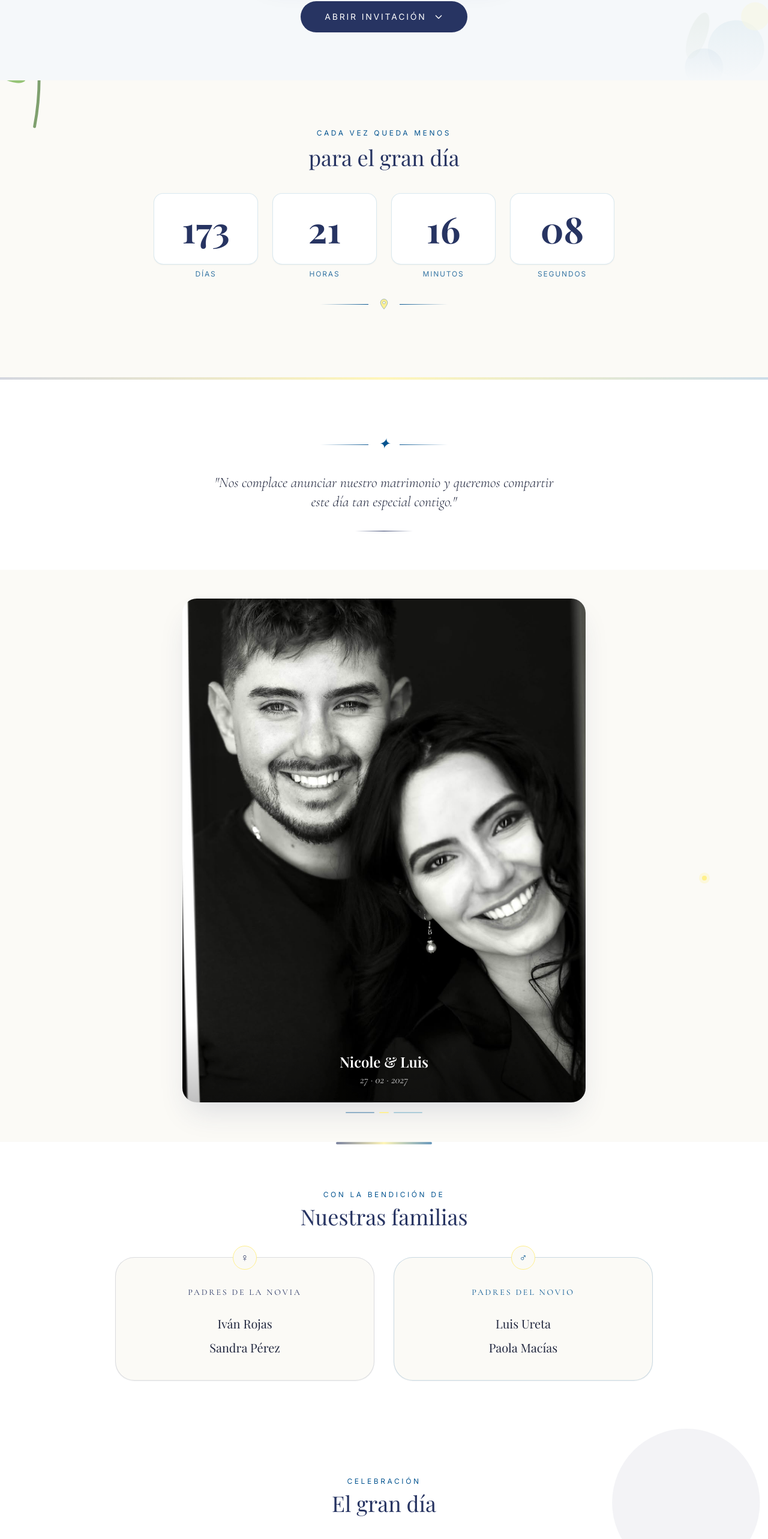
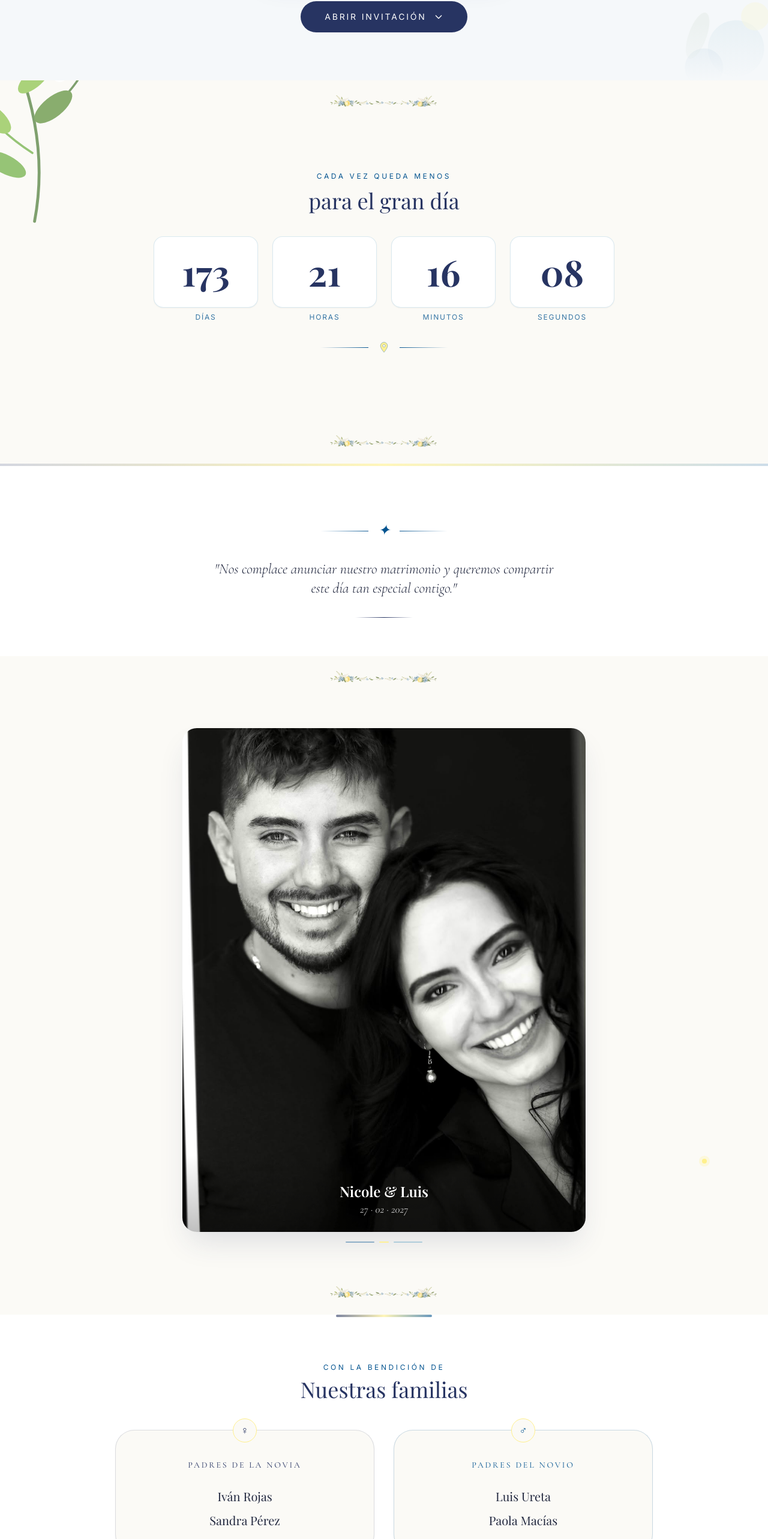
Before and after one commit to BastianVasquez/nicole-luis-wedding-nuevo, a Next.js app: page / in a window 1280 px wide. Shown: the part 1151-3717 px from the top of the page at 60% size. Built offline with nearby package versions, Linux system fonts and the light colour scheme; a web font is replaced by a local one.

Commit message:
Update InvitationContent.js
Insertar flores reales entre secciones

```diff
--- a/components/InvitationContent.js
+++ b/components/InvitationContent.js
@@ -12,6 +12,8 @@ import GuestWelcome from './GuestWelcome'
 import FinalPhoto from './FinalPhoto'
 import Closing from './Closing'
 import FloralDecor from './FloralDecor'
+import SectionFlourish from './SectionFlourish'
+import ClosingFloral from './ClosingFloral'
 
 // guest = { slug, invitationName, guests: [...] } | null
 export default function InvitationContent({ guest = null }) {
@@ -20,17 +22,29 @@ export default function InvitationContent({ guest = null }) {
       <FloralDecor />
       <div className="relative z-10">
         <Hero guest={guest} />
+        <SectionFlourish />
         <Countdown />
+        <SectionFlourish />
         <Message />
+        <SectionFlourish />
         <PhotoHero />
+        <SectionFlourish />
         <Parents />
+        <SectionFlourish />
         <TheDay />
+        <SectionFlourish />
         <Itinerary />
+        <SectionFlourish />
         <DressCode />
+        <SectionFlourish />
         <GiftTable />
+        <SectionFlourish />
         <GuestWelcome guest={guest} />
+        <SectionFlourish />
         <RSVP guest={guest} />
+        <SectionFlourish />
         <FinalPhoto />
+        <ClosingFloral />
         <Closing />
       </div>
     </main>
```
